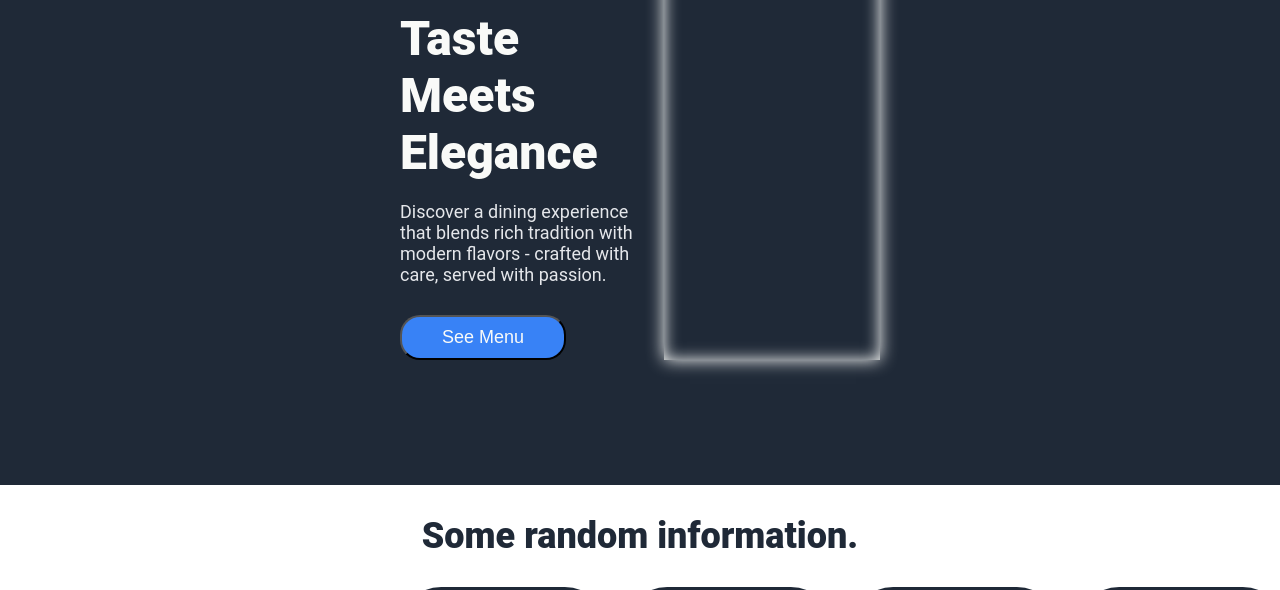
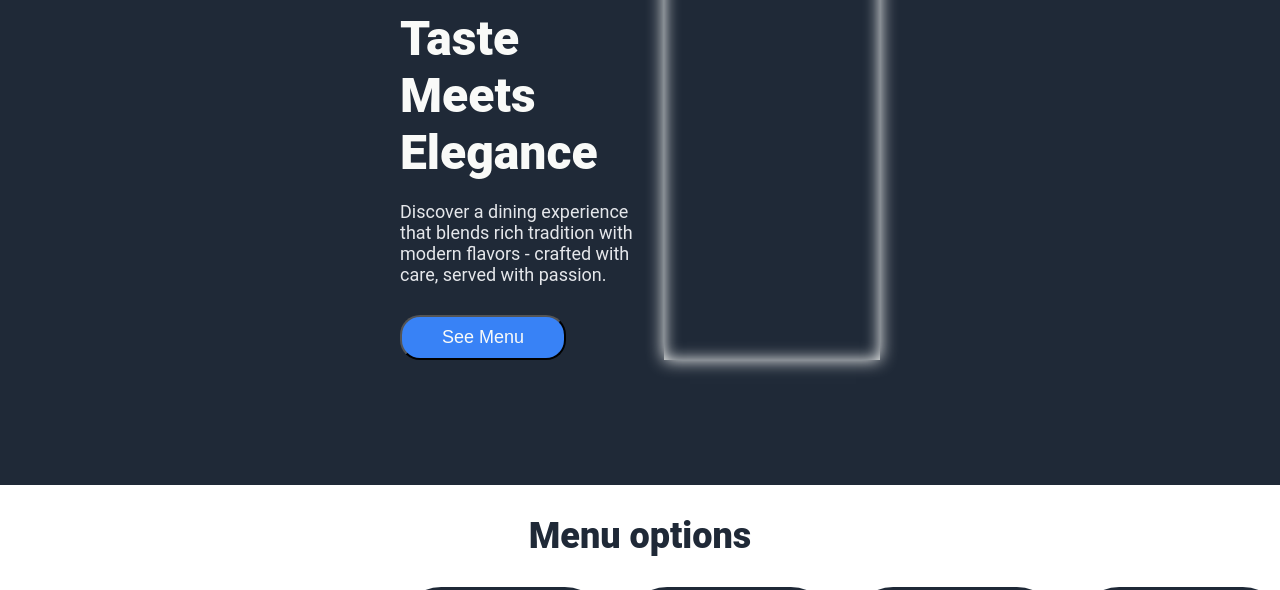
Before and after one commit to filippekar357/odin-landing-page, a plain HTML site: page index.html in a window 1280 px wide. Shown: the part 205-795 px from the top of the page. Drawn offline with Linux system fonts and the light colour scheme.

Commit message:
Change some text from placeholder to real text

```diff
--- a/index.html
+++ b/index.html
@@ -28,7 +28,7 @@
             </div>
             <div class="hero-img-cont"><img src="./img/hero-img.jpg" alt="fine-dining" class="hero-img"></div>
         </div>
-        <p class="info">Some random information.</p>
+        <p class="info">Menu options</p>
         <div class="card-section">
             <div class="card">
                 <div class="card-img beef"></div>
```
